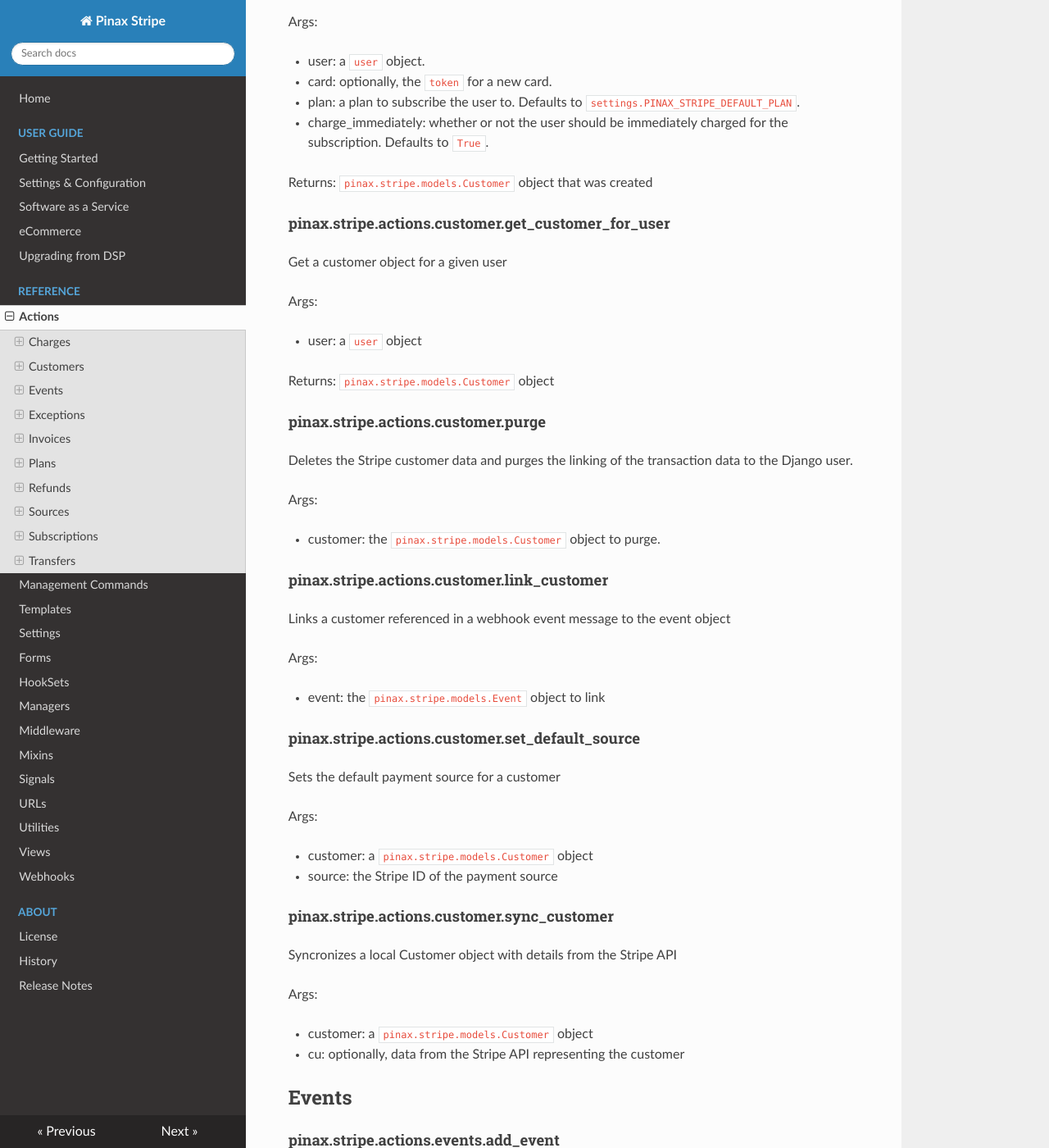
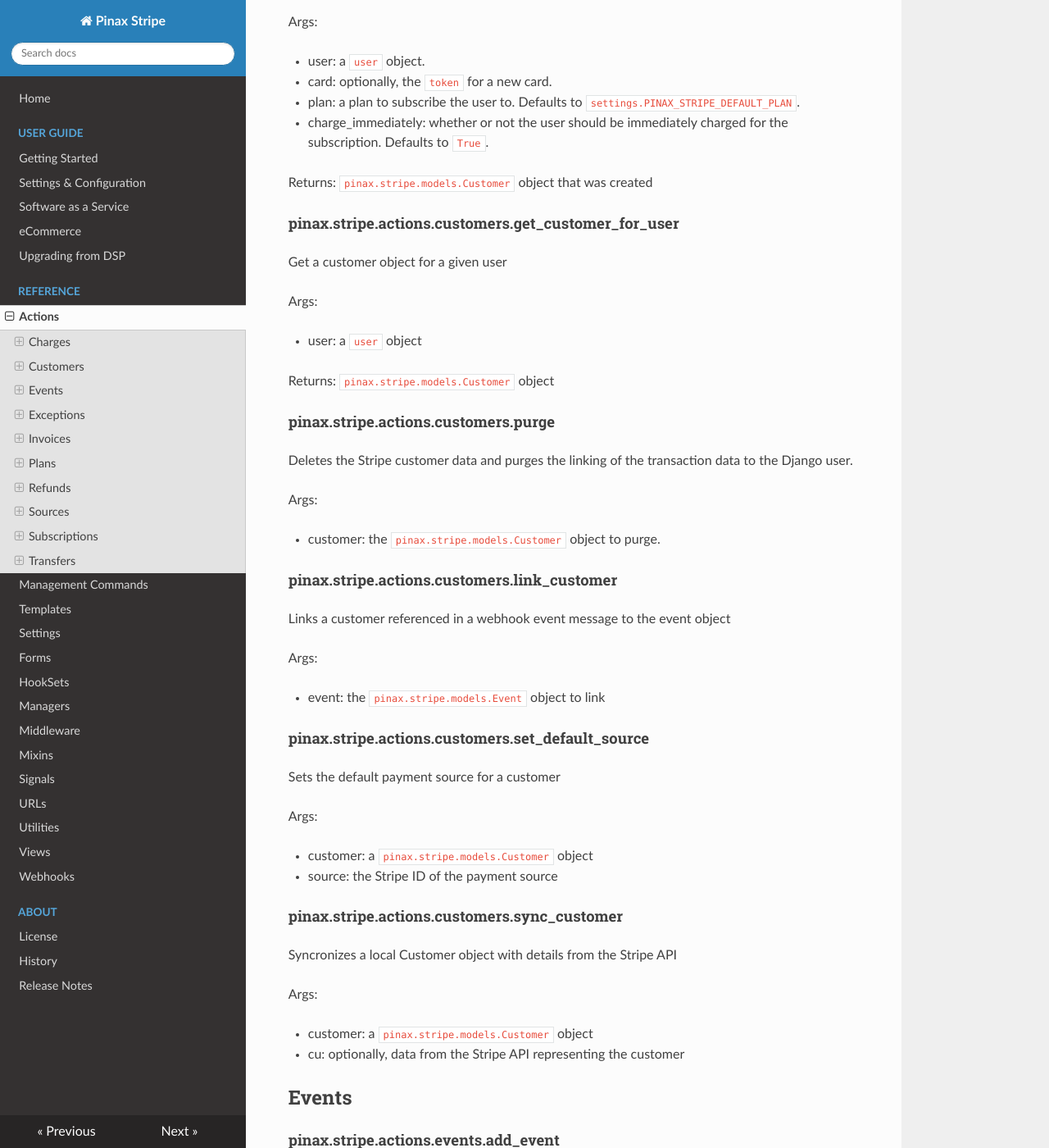
Before and after one commit to pinax/pinax-stripe-light, an MkDocs documentation site: the page built from docs/reference/actions.md, in a window 1280 px wide and 1400 px high, scrolled down 1831 px. Shown: the whole window at 82% size. Built offline with MkDocs 1.6.1, drawn with Linux system fonts in a browser that asks for light colours; nearby versions of some CDN libraries; old or Windows-style settings are respelled for this version of MkDocs; some of the changed text lies outside the part shown.

Commit message:
Fix module name typo in actions docs
The `pinax.stripe.actions.customers` module is no longer referenced as
`pinax.stripe.actions.customer`.

```diff
--- a/docs/reference/actions.md
+++ b/docs/reference/actions.md
@@ -58,7 +58,7 @@
 
 ## Customers
 
-#### pinax.stripe.actions.customer.can_charge
+#### pinax.stripe.actions.customers.can_charge
 
 Can the given customer create a charge
 
@@ -66,7 +66,7 @@
 
 - customer: a `pinax.stripe.models.Customer` object
 
-#### pinax.stripe.actions.customer.create
+#### pinax.stripe.actions.customers.create
 
 Creates a Stripe customer
 
@@ -81,7 +81,7 @@
 
 Returns: `pinax.stripe.models.Customer` object that was created
 
-#### pinax.stripe.actions.customer.get_customer_for_user
+#### pinax.stripe.actions.customers.get_customer_for_user
 
 Get a customer object for a given user
 
@@ -91,7 +91,7 @@
 
 Returns: `pinax.stripe.models.Customer` object
 
-#### pinax.stripe.actions.customer.purge
+#### pinax.stripe.actions.customers.purge
 
 Deletes the Stripe customer data and purges the linking of the transaction
 data to the Django user.
@@ -100,7 +100,7 @@
 
 - customer: the `pinax.stripe.models.Customer` object to purge.
 
-#### pinax.stripe.actions.customer.link_customer
+#### pinax.stripe.actions.customers.link_customer
 
 Links a customer referenced in a webhook event message to the event object
 
@@ -108,7 +108,7 @@
 
 - event: the `pinax.stripe.models.Event` object to link
 
-#### pinax.stripe.actions.customer.set_default_source
+#### pinax.stripe.actions.customers.set_default_source
 
 Sets the default payment source for a customer
 
@@ -117,7 +117,7 @@
 - customer: a `pinax.stripe.models.Customer` object
 - source: the Stripe ID of the payment source
 
-#### pinax.stripe.actions.customer.sync_customer
+#### pinax.stripe.actions.customers.sync_customer
 
 Syncronizes a local Customer object with details from the Stripe API
 
```
